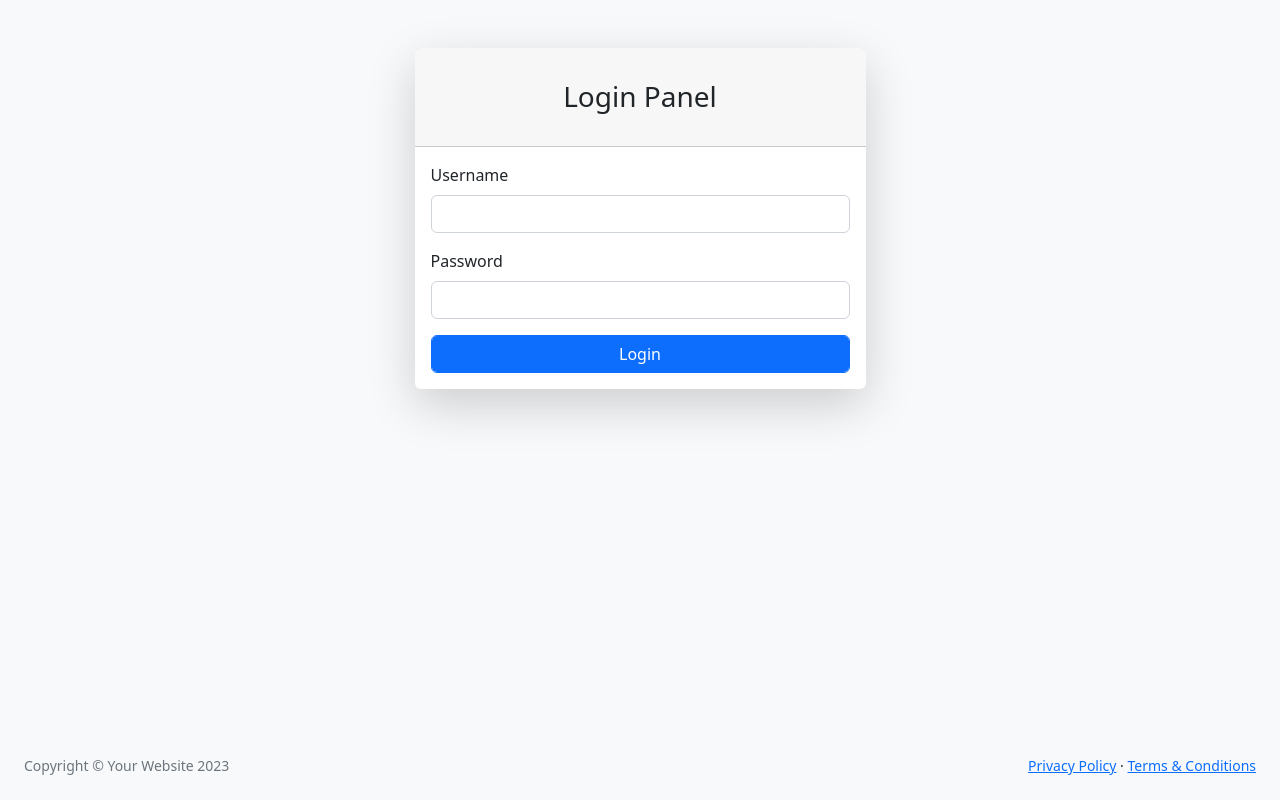
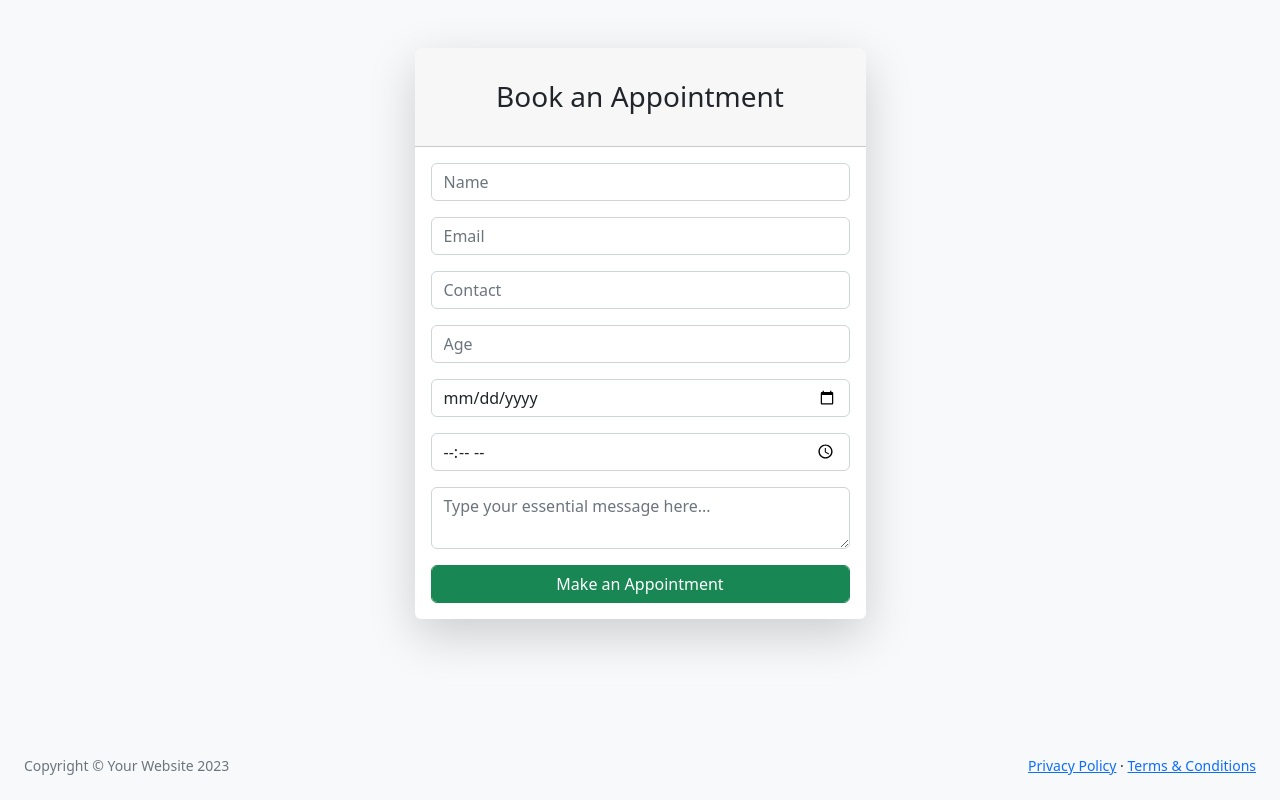
Before and after one commit to Vipankumarpal/CMS-in-CI, a CodeIgniter app: page /CI_Apps/ in a window 1280 px wide. Run offline with CodeIgniter, Linux system fonts and the light colour scheme; some libraries are stand-ins or nearby versions.

Commit message:
Appointment Done Add And view Data

```diff
--- a/application/config/routes.php
+++ b/application/config/routes.php
@@ -49,9 +49,16 @@ defined('BASEPATH') OR exit('No direct script access allowed');
 | Examples:	my-controller/index	-> my_controller/index
 |		my-controller/my-method	-> my_controller/my_method
 */
-$route['default_controller'] = 'Login';
+
+
+$route['default_controller'] = 'Contact';
 $route['404_override'] = '';
 $route['translate_uri_dashes'] = FALSE;
 
+
+// Front Routes start Here:
+
+// Admin Panel Routes Start Here:
 $route['login'] = 'Login/index';
 $route['dashboard'] = 'Admin/dashboard';
+$route['appointment'] = 'Admin/appointment';
--- /dev/null
+++ b/application/controllers/Contact.php
@@ -0,0 +1,42 @@
+<?php
+defined('BASEPATH') OR exit('No direct script access allowed');
+
+class Contact extends CI_Controller {
+
+
+	public function index(){
+			$this->load->model('Appointment_model');
+
+			$this->form_validation->set_rules('name','Name','trim|required');
+			$this->form_validation->set_rules('email','Email','trim|required');
+			$this->form_validation->set_rules('contact','Contact','trim|required');
+			$this->form_validation->set_rules('age','Age','trim|required');
+			$this->form_validation->set_rules('appointment_date','Appointment Date','trim|required');
+			$this->form_validation->set_rules('appointment_time','Appointment Time','trim|required');
+			$this->form_validation->set_rules('message','Message','trim|required');
+
+			if($this->form_validation->run() == true){
+
+				$form_array = array();
+
+				$form_array['name'] = $this->input->post('name');
+				$form_array['email'] = $this->input->post('email');
+				$form_array['contact'] = $this->input->post('contact');
+				$form_array['age'] = $this->input->post('age');
+				$form_array['appointment_date'] = $this->input->post('appointment_date');
+				$form_array['appointment_time'] = $this->input->post('appointment_time');
+				$form_array['message'] = $this->input->post('message');
+
+
+				$this->Appointment_model->create($form_array);
+				$this->session->set_flashdata('success','Message Sent Successfully!');
+				redirect(site_url().'/Contact');
+
+			}else{
+
+				$this->load->view('Front/Contact');
+			}
+		}
+
+
+}
--- /dev/null
+++ b/application/models/Appointment_model.php
@@ -0,0 +1,17 @@
+<?php
+	class Appointment_model extends CI_model{
+
+		function create($formArray){
+
+			$this->db->insert('appointments',$formArray);
+		}
+
+		function appointment(){
+
+			$appointments= $this->db->get('appointments')->result_array();
+			return $appointments;
+		}
+
+
+	}
+?>
--- a/application/views/Admin/header.php
+++ b/application/views/Admin/header.php
@@ -15,7 +15,7 @@
     <body class="sb-nav-fixed">
         <nav class="sb-topnav navbar navbar-expand navbar-dark bg-dark">
             <!-- Navbar Brand-->
-            <a class="navbar-brand ps-3" href="index.html">CMS</a>
+            <a class="navbar-brand ps-3" href="<?php echo site_url().'/Admin/dashboard'; ?>">CMS</a>
             <!-- Sidebar Toggle-->
             <button class="btn btn-link btn-sm order-1 order-lg-0 me-4 me-lg-0" id="sidebarToggle" href="#!"><i class="fas fa-bars"></i></button>
             <!-- Navbar Search-->
@@ -39,12 +39,12 @@
                     <div class="sb-sidenav-menu">
                         <div class="nav">
                             <!-- <div class="sb-sidenav-menu-heading">Core</div> -->
-                            <a class="nav-link" href="<?php base_url().'Admin/dashboard'; ?>">
+                            <a class="nav-link" href="<?php echo site_url().'/Admin/dashboard' ?>">
                                 <div class="sb-nav-link-icon"><i class="fas fa-tachometer-alt"></i></div>
                                 Dashboard
                             </a>
                             <div class="sb-sidenav-menu-heading">Interface</div>
-                             <a class="nav-link" href="tables.html">
+                             <a class="nav-link" href="<?php echo site_url().'/Admin/appointment'; ?>">
                                 <div class="sb-nav-link-icon"><i class="fas fa-table"></i></div>
                                 Appointments
                             </a>
--- /dev/null
+++ b/application/views/Front/contact.php
@@ -0,0 +1,102 @@
+<!DOCTYPE html>
+<html lang="en">
+    <head>
+        <meta charset="utf-8" />
+        <meta http-equiv="X-UA-Compatible" content="IE=edge" />
+        <meta name="viewport" content="width=device-width, initial-scale=1, shrink-to-fit=no" />
+        <meta name="description" content="" />
+        <meta name="author" content="" />
+        <title>Contact - CMS</title>
+
+
+        <link href="<?php echo base_url().'assets/css/styles.css';?>" rel="stylesheet" />
+        <script src="https://use.fontawesome.com/releases/v6.3.0/js/all.js" crossorigin="anonymous"></script>
+    </head>
+    <body class="bg-light">
+        <div id="layoutAuthentication">
+            <div id="layoutAuthentication_content">
+                <main>
+                    <div class="container">
+                        <div class="row justify-content-center">
+                            <div class="col-lg-5">
+                                <div class="card shadow-lg border-0 rounded-lg mt-5">
+                                    <div class="card-header"><h3 class="text-center font-weight-light my-4">Book an Appointment</h3></div>
+                                    <div class="card-body">
+                                        <?php $success = $this->session->userdata('success'); ?>
+            <?php if(!empty($success)){ ?>
+
+
+            <div class="alert alert-success" role="alert">
+               <?php echo $success; ?>
+            </div>
+            <?php } ?>
+
+
+                                    <form method="post" action="<?php echo base_url().'Contact'; ?>" name="contactForm" id="contactForm">
+
+                                    <div class="mb-3">
+                                        <input type="text" class="form-control" name="name" value="<?php echo set_value('name'); ?>" placeholder="Name">
+                                        <p class="help-block"><?php echo form_error('name'); ?></p>
+                                    </div>
+
+                                    <div class="mb-3">
+                                        <input type="email" class="form-control" name="email" value="<?php echo set_value('email'); ?>" placeholder="Email">
+                                        <?php echo form_error('email'); ?>
+                                    </div>
+
+                                    <div class="mb-3">
+                                        <input type="tel" class="form-control" name="contact" value="<?php echo set_value('contact'); ?>" placeholder="Contact">
+                                        <?php echo form_error('contact'); ?>
+                                    </div>
+
+                                    <div class="mb-3">
+                                        <input type="text" class="form-control" name="age" value="<?php echo set_value('age'); ?>" placeholder="Age">
+                                        <?php echo form_error('age'); ?>
+                                    </div>
+
+                                    <div class="mb-3">
+                                        <input type="date" class="form-control" name="appointment_date" placeholder="Apointment Date">
+                                        <?php echo form_error('appointment_date'); ?>
+                                    </div>
+
+                                    <div class="mb-3">
+                                        <input type="time" class="form-control" name="appointment_time" placeholder="Appointment Time">
+                                        <?php echo form_error('appointment_time'); ?>
+                                    </div>
+
+                                    <div class="mb-3" >
+                                        <textarea placeholder="Type your essential message here... " class="form-control" name="message"></textarea>
+                                        <?php echo form_error('message'); ?>
+                                    </div>
+
+
+                                    <button type="submit" name="submit" class="btn btn-success form-control">Make an Appointment</button>
+                                    </form>
+
+                                    </div>
+
+                                </div>
+                            </div>
+                        </div>
+                    </div>
+                </main>
+            </div>
+            <div id="layoutAuthentication_footer">
+                <footer class="py-4 bg-light mt-auto">
+                    <div class="container-fluid px-4">
+                        <div class="d-flex align-items-center justify-content-between small">
+                            <div class="text-muted">Copyright &copy; Your Website 2023</div>
+                            <div>
+                                <a href="#">Privacy Policy</a>
+                                &middot;
+                                <a href="#">Terms &amp; Conditions</a>
+                            </div>
+                        </div>
+                    </div>
+                </footer>
+            </div>
+        </div>
+        <script src="https://cdn.jsdelivr.net/npm/bootstrap@5.2.3/dist/js/bootstrap.bundle.min.js" crossorigin="anonymous"></script>
+        <script src="<?php echo base_url().'assets/js/scripts.js';?>" ></script>
+    </body>
+</html>
```
Also changed, not shown: Database/cms_in_ci.sql (added, +106 -0 lines), application/controllers/Admin.php (+12 -0 lines), application/views/Admin/appointment.php (added, +74 -0 lines).
